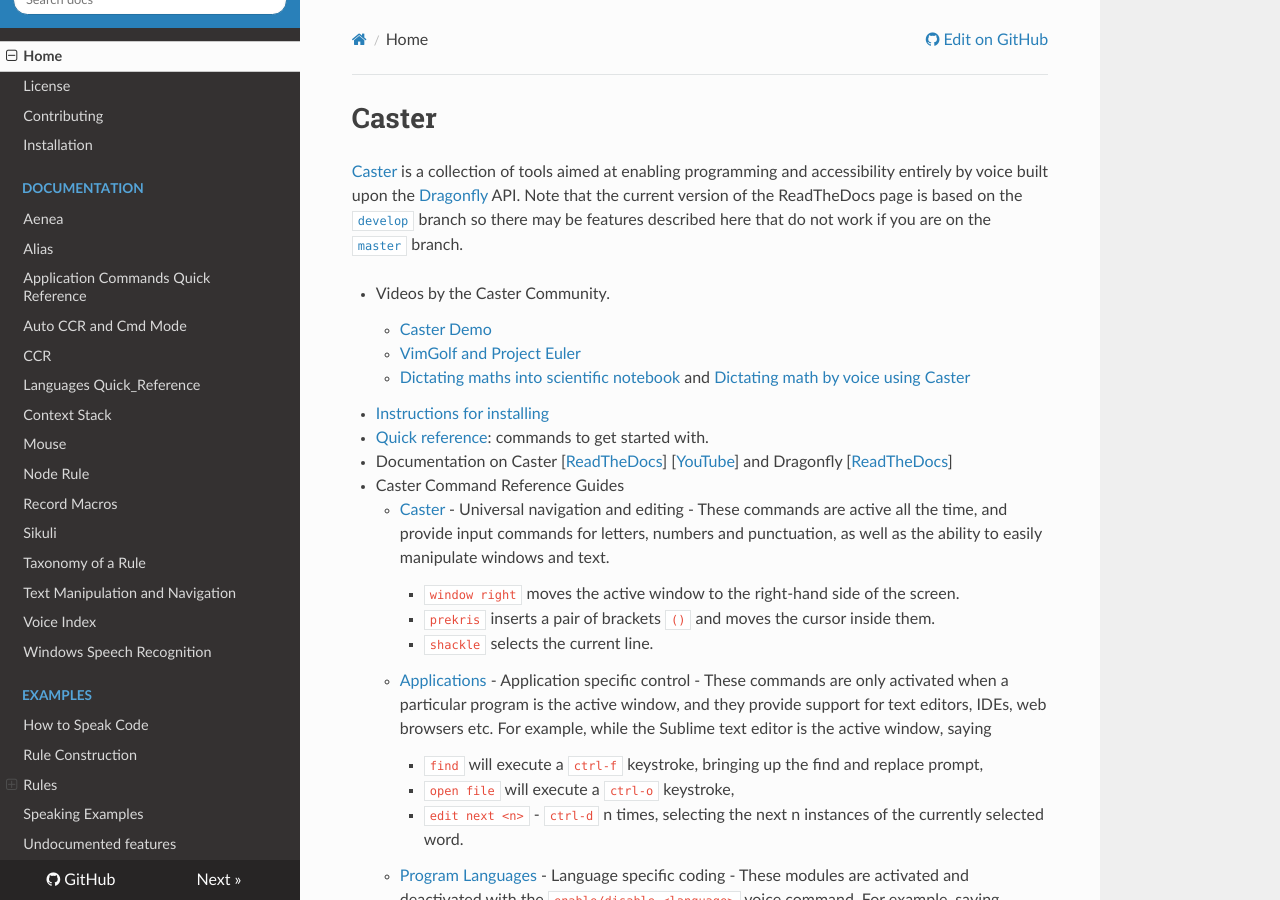
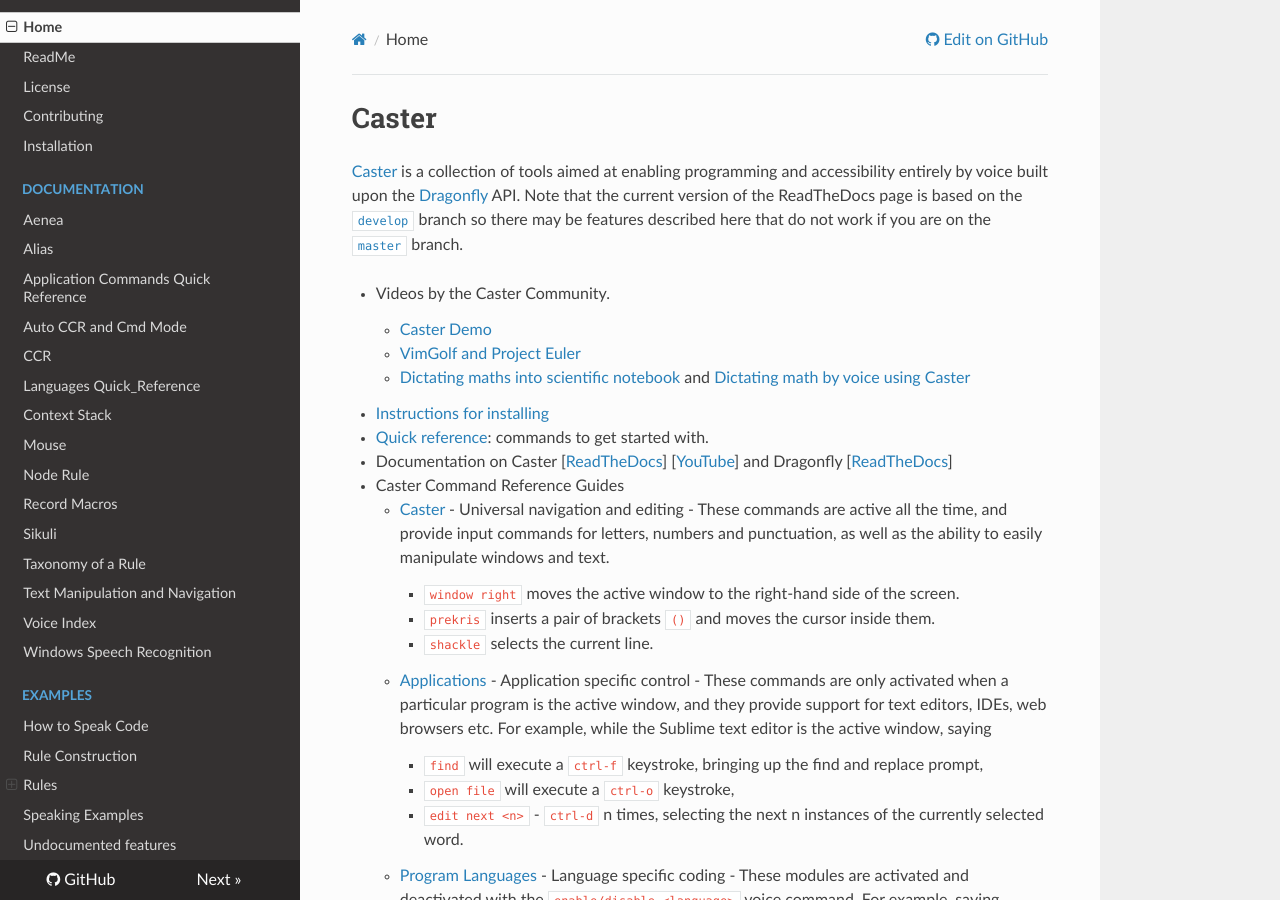
Before and after one commit to dictation-toolbox/Caster, an MkDocs documentation site: the page built from castervoice/doc/index.md, in a window 1280 px wide and 900 px high. Built offline with MkDocs 1.6.1, drawn with Linux system fonts in a browser that asks for light colours; nearby versions of some CDN libraries; comment, search, counter and statistics services are not loaded.

Commit message:
testing if I can add readme not as index to RTD

```diff
--- a/mkdocs.yml
+++ b/mkdocs.yml
@@ -18,6 +18,7 @@ theme:
 
 nav:
     - Home: index.md
+    - ReadMe: ../../ReadMe.md
     - License: LICENSE.md
     - Contributing: Contributing.md
     - Installation: Installation.md
```
